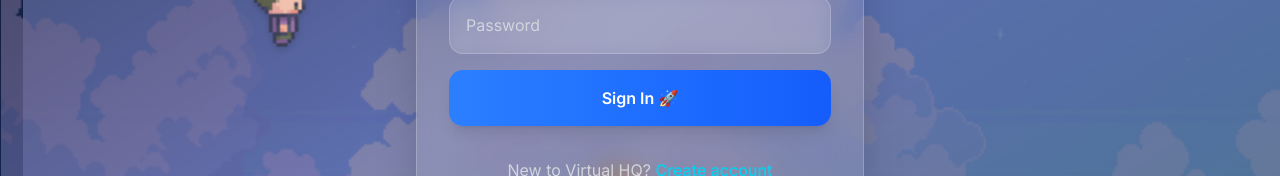
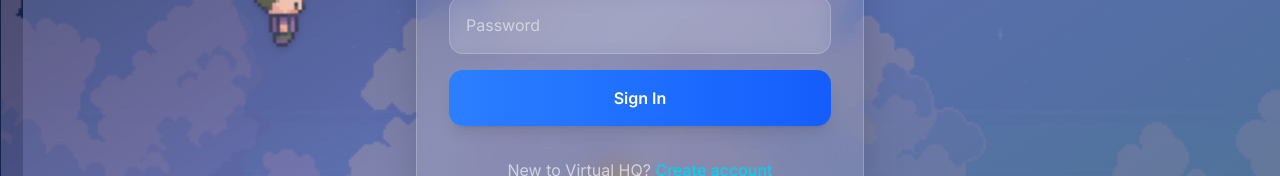
Before and after one commit to Piyushk8/JAM---Just-A-Meet, a React (Vite) app: page /login in a window 1280 px wide. Shown: the part 394-570 px from the top of the page. Built offline with nearby package versions, Linux system fonts and the light colour scheme; no server answers.

Commit message:
login page minor fixes

```diff
--- a/src/Pages/SignPage.tsx
+++ b/src/Pages/SignPage.tsx
@@ -32,15 +32,12 @@
   formData: FormData
 ): Promise<AuthState> => {
   try {
-    // Debug: Log FormData contents properly
-    console.log("FormData entries:");
     for (const [key, value] of formData.entries()) {
       console.log(key, value);
     }
 
     const { username, password, mode } = getFormData<AuthFormFields>(formData);
 
-    // Validate required fields
     if (!username || !password || !mode) {
       return {
         success: false,
@@ -128,20 +125,13 @@
     e.preventDefault();
     setPending(true);
 
-    // Clear previous error state
     setState((prev) => ({ ...prev, error: null }));
 
     try {
       const formData = new FormData(e.currentTarget);
 
-      // Debug: Check if form data is being created properly
-      console.log("Form element:", e.currentTarget);
-      console.log("Form data size:", Array.from(formData.entries()).length);
-
       const result = await formHandler(state, formData);
-      setState(result);
     } catch (error) {
-      console.error("Submit error:", error);
       setState({
         success: false,
         error: "An unexpected error occurred during submission",
@@ -159,14 +149,11 @@
           username: state.user.userName,
         })
       );
-      // Navigate to join route after successful authentication
       setTimeout(() => {
         navigate("/join");
-      }, 2000); // 2 second delay to show success message
+      }, 1000);
     }
   }, [state, dispatch, navigate]);
-
-  // Reset state when switching between sign in/up
   useEffect(() => {
     setState({ success: false, error: null });
   }, [isSignInPage]);
@@ -273,7 +260,7 @@
             >
               <div className="p-4 bg-green-500/20 border border-green-400/30 rounded-xl backdrop-blur-sm">
                 <p className="text-green-300 font-semibold text-lg">
-                  ✅{" "}
+                  {" "}
                   {state.user.mode === "signin"
                     ? "Welcome back"
                     : "Account created"}
@@ -381,9 +368,9 @@
                     {isSignInPage ? "Signing in..." : "Signing up..."}
                   </span>
                 ) : isSignInPage ? (
-                  "Sign In 🚀"
+                  "Sign In "
                 ) : (
-                  "Sign Up 🎉"
+                  "Sign Up "
                 )}
               </motion.button>
 
```
